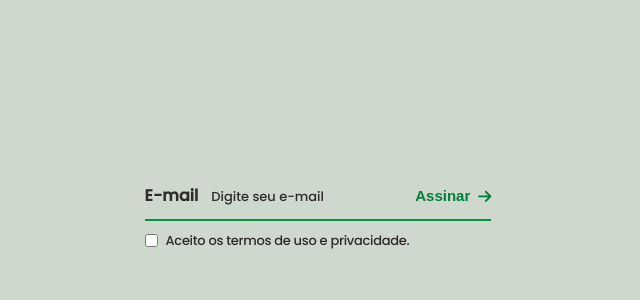
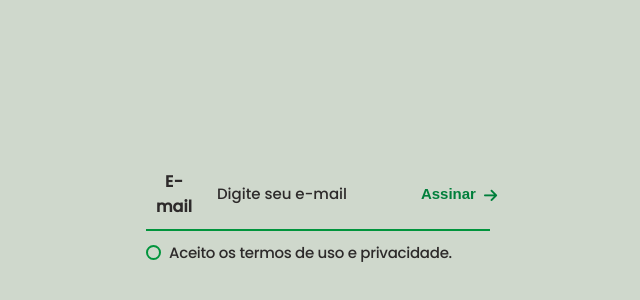
Before and after one commit to lenx0/form-pure-js, a plain HTML site: page index.html in a window 1280 px wide. Shown: the part 184-484 px from the top of the page, without its empty margins (322-962 px from the left). Drawn offline with Linux system fonts and the light colour scheme.

Commit message:
fix layout

```diff
--- a/index.html
+++ b/index.html
@@ -24,6 +24,7 @@
 
         <div class="checkbox-container">
             <input type="checkbox" id="terms" name="terms" required>
+            <div class="custom-checkbox"></div>
             <label for="terms" class="terms-label">Aceito os termos de uso e privacidade.</label>
         </div>
     </div>
--- a/styles.css
+++ b/styles.css
@@ -15,12 +15,12 @@ body {
 
 .form-container {
     font-family: "Poppins";
+    width: 30%;
     background-color: #CFD8CC;
     padding: 20px;
     display: flex;
     flex-direction: column;
     justify-content: center;
-    justify-items: center;
     text-align: center;
 }
 
@@ -40,8 +40,9 @@ body {
 
 .label-text {
     font-weight: bold;
-    margin-right: 8px;
+    margin-right: 20px;
     color: #2D2A2A;
+    margin-left: 10px;
 }
 
 input[type="email"] {
@@ -56,9 +57,8 @@ input[type="email"] {
 
 input[type="email"]::placeholder {
     font-family: 'Poppins', sans-serif;
-    font-size: 13px;
+    font-size: 15px;
     font-weight: normal;
-    letter-spacing: 0px;
     color: #2D2A2A;
     opacity: 1;
 }
@@ -76,6 +76,7 @@ input[type="email"]::placeholder {
 
 .submit-btn .arrow {
     margin-left: 8px;
+    margin-right: 10px;
     margin-top: 3px;
     font-size: 15px;
     opacity: 1;
@@ -85,18 +86,44 @@ input[type="email"]::placeholder {
     margin-top: 10px;
     display: flex;
     align-items: center;
+    position: relative;
 }
 
 input[type="checkbox"] {
+    opacity: 0;
+    position: absolute;
+    cursor: pointer;
+}
+
+.custom-checkbox {
+    width: 15px;
+    height: 15px;
+    border-radius: 50%;
+    border: 2px solid #01943C;
+    display: flex;
+    align-items: center;
+    justify-content: center;
     margin-right: 8px;
-    cursor: pointer;
-    background-color: yellow;
+    transition: background-color 0.3s;
+}
 
+input[type="checkbox"]:checked + .custom-checkbox {
+    background-color: #01943C;
+}
+
+.custom-checkbox:after {
+    content: '';
+    width: 100%;
+    height: 100%;
+    border-radius: 50%;
+    background-color: #01943C;
+    opacity: 0;
+    transition: opacity 0.2s;
 }
 
 .terms-label {
     font-family: "Poppins";
-    font-size: 13px;
+    font-size: 15px;
     color: #2D2A2A;
     letter-spacing: -0.28px;
     opacity: 1;
```
